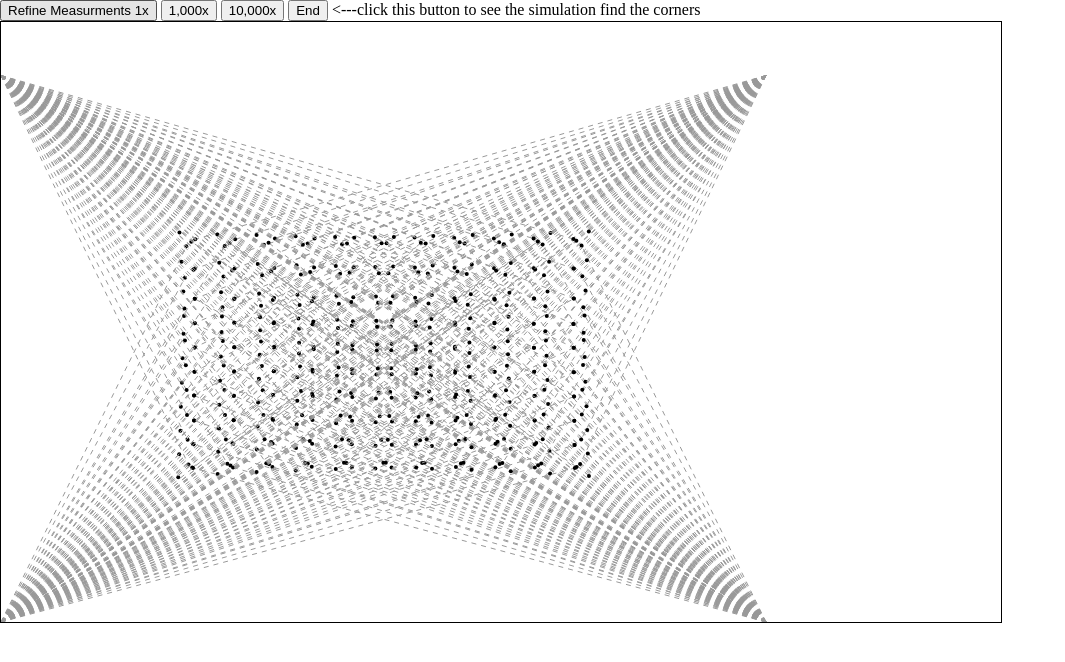
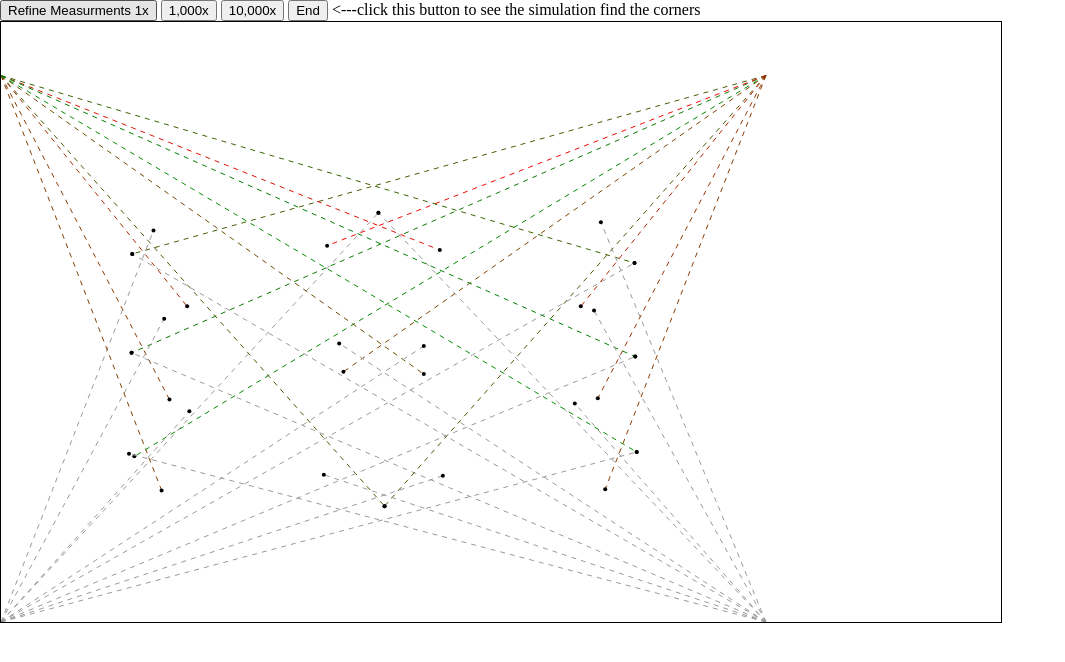
Before and after one commit to azamat-bagatov/Calibration-Simulation, a plain HTML site: page index.html in a window 1280 px wide. Shown: the whole page, without its empty margins (0-1065 px from the left). Drawn offline with Linux system fonts and the light colour scheme.

Commit message:
Add colors to the lines, not sure I like it

```diff
--- a/index.html
+++ b/index.html
@@ -229,7 +229,7 @@ function magneticallyAttractedLinesFitness(measurement, individual){
     //Here we need to evolve the lines to be end closer together
     const finalFitness = computeEndpointFitness(tlLine, trLine, blLine, brLine);
 
-    drawLines(tlLine, trLine, blLine, brLine);
+    drawLines(tlLine, trLine, blLine, brLine, individual);
 
     return {fitness: finalFitness, lines: {tlLine: tlLine, trLine: trLine, blLine: blLine, brLine: brLine}};
 }
@@ -362,6 +362,52 @@ function computeLinesFitness(measurements, lastGuess){
     return lastGuess;
 }
 
+
+
+function calculateTensions(x, y, guess) {
+    let Xtl = guess.tl.x;
+    let Ytl = guess.tl.y;
+    let Xtr = guess.tr.x;
+    let Ytr = guess.tr.y;
+    let Xbl = guess.bl.x;
+    let Ybl = guess.bl.y;
+    let Xbr = guess.br.x;
+    let Ybr = guess.br.y;
+
+    let mass = 5.0;
+    const G_CONSTANT = 9.80665;
+    let alpha = 0.26;
+    let TL, TR;
+
+    let A, C, sinD, cosD, sinE, cosE;
+    let Fx, Fy;
+
+    A = (Xtl - x) / (Ytl - y);
+    C = (Xtr - x) / (Ytr - y);
+    A = Math.abs(A);
+    C = Math.abs(C);
+    sinD = x / Math.sqrt(Math.pow(x, 2) + Math.pow(y, 2));
+    cosD = y / Math.sqrt(Math.pow(x, 2) + Math.pow(y, 2));
+    sinE = Math.abs(Xbr - x) / Math.sqrt(Math.pow(Xbr - x, 2) + Math.pow(y, 2));
+    cosE = y / Math.sqrt(Math.pow(Xbr - x, 2) + Math.pow(y, 2));
+
+    Fx = Ybr * sinE - Ybl * sinD;
+    Fy = Ybr * cosE + Ybl * cosD + mass * G_CONSTANT * Math.cos(alpha);
+    // console.log(`Fx = ${Fx.toFixed(1)}, Fy = ${Fy.toFixed(1)}`);
+
+    let TLy = (Fx + C * Fy) / (A + C);
+    let TRy = Fy - TLy;
+    let TRx = C * (Fy - TLy);
+    let TLx = A * TLy;
+
+    // console.log(`TLy = ${TLy.toFixed(1)}, TRy = ${TRy.toFixed(1)}, TRx = ${TRx.toFixed(1)}, TLx = ${TLx.toFixed(1)}`);
+
+    TL = Math.sqrt(Math.pow(TLx, 2) + Math.pow(TLy, 2));
+    TR = Math.sqrt(Math.pow(TRx, 2) + Math.pow(TRy, 2));
+
+    return { TL, TR };
+}
+
 /**
  * Flips the y-coordinate of a point to account for the canvas having y at the top.
  * @param {number} y - The y-coordinate to flip.
@@ -372,6 +418,20 @@ function flipY(y) {
   return canvas.height - y;
 }
 
+function changeStrokeStyle(inputValue) {
+  const green = [0, 128, 0]; // RGB values for green
+  const red = [255, 0, 0]; // RGB values for red
+  const range = 60 - 20; // Range of input values
+  const increment = (red.map((value, index) => value - green[index])).map(value => value / range); // Increment for each RGB value
+
+  const color = green.map((value, index) => Math.round(value + increment[index] * (inputValue - 20))); // Calculate the color based on the input value
+
+  const canvas = document.getElementById("CursorLayer");
+  const ctx = canvas.getContext("2d");
+
+  ctx.strokeStyle = `rgb(${color[0]}, ${color[1]}, ${color[2]})`; // Set the strokeStyle to the calculated color
+}
+
 /**
  * Draws four lines on a canvas element and adds a circle at the end of each line.
  * @param {Object} line1 - An object containing the x and y coordinates of the beginning and end of the first line.
@@ -380,16 +440,21 @@ function flipY(y) {
  * @param {Object} line4 - An object containing the x and y coordinates of the beginning and end of the fourth line.
  * @returns {void}
  */
-function drawLines(line1, line2, line3, line4) {
+function drawLines(line1, line2, line3, line4, guess) {
+
+    //Compute the tensions in the upper two belts
+    const { TL, TR } = calculateTensions(line1.xEnd, line1.yEnd, guess); //This assumes the ends are in the same place which they aren't at first
+    console.log(TL);
+    console.log(TR);
+
     var canvas = document.getElementById("CursorLayer");
     var ctx = canvas.getContext("2d");
-
-    // Set the stroke color to a lighter grey
-    ctx.strokeStyle = "#999";
 
     // Draw the four lines
     ctx.setLineDash([5, 5]);
 
+    //Top left line
+    changeStrokeStyle(TL);
     ctx.beginPath();
     ctx.moveTo(line1.xBegin / 4, flipY(line1.yBegin / 4));
     ctx.lineTo(line1.xEnd / 4, flipY(line1.yEnd / 4));
@@ -398,6 +463,9 @@ function drawLines(line1, line2, line3, line4) {
     ctx.arc(line1.xEnd / 4, flipY(line1.yEnd / 4), 2, 0, 2 * Math.PI);
     ctx.fill();
 
+
+    //Top right line
+    changeStrokeStyle(TR);
     ctx.beginPath();
     ctx.moveTo(line2.xBegin / 4, flipY(line2.yBegin / 4));
     ctx.lineTo(line2.xEnd / 4, flipY(line2.yEnd / 4));
@@ -405,6 +473,9 @@ function drawLines(line1, line2, line3, line4) {
     ctx.beginPath();
     ctx.arc(line2.xEnd / 4, flipY(line2.yEnd / 4), 2, 0, 2 * Math.PI);
     ctx.fill();
+
+    // Set the stroke color to a lighter grey
+    ctx.strokeStyle = "#999";
 
     ctx.beginPath();
     ctx.moveTo(line3.xBegin / 4, flipY(line3.yBegin / 4));
@@ -664,6 +735,8 @@ var initialIndividual = {
 const centerX = initialWidth/2;
 const centerY = initialHeight/2;
 
+calculateTensions(centerX, centerY, initialIndividual);
+
 
 //Un-comment this code to use the simulated measurements
 
@@ -684,116 +757,15 @@ const centerY = initialHeight/2;
 
 var measurements = [
 
-{bl:1676.05,   br:2758.07,   tr:2389.19,   tl:963.48},
-{bl:1561.98,   br:2690.52,   tr:2426.01,   tl:1049.40},
-{bl:1453.72,   br:2626.89,   tr:2467.84,   tl:1142.86},
-{bl:1365.89,   br:2580.43,   tr:2505.58,   tl:1221.31},
-{bl:1281.56,   br:2537.20,   tr:2546.17,   tl:1302.92},
-{bl:1201.06,   br:2497.25,   tr:2590.01,   tl:1387.33},
-{bl:1123.24,   br:2462.01,   tr:2637.06,   tl:1473.32},
-{bl:1050.27,   br:2427.27,   tr:2687.40,   tl:1561.17},
-{bl:980.00,   br:2399.89,   tr:2740.13,   tl:1650.31},
-{bl:916.99,   br:2374.92,   tr:2795.52,   tl:1740.78},
-{bl:1750.23,   br:2628.96,   tr:2235.80,   tl:1085.98},
-{bl:1644.76,   br:2557.91,   tr:2274.67,   tl:1162.73},
-{bl:1539.83,   br:2490.60,   tr:2319.22,   tl:1248.09},
-{bl:1458.07,   br:2441.94,   tr:2359.45,   tl:1320.09},
-{bl:1379.25,   br:2395.85,   tr:2402.65,   tl:1396.16},
-{bl:1303.93,   br:2353.52,   tr:2449.15,   tl:1475.43},
-{bl:1233.70,   br:2314.78,   tr:2498.93,   tl:1556.38},
-{bl:1166.48,   br:2279.11,   tr:2551.78,   tl:1639.81},
-{bl:1105.22,   br:2248.83,   tr:2607.29,   tl:1724.84},
-{bl:1050.76,   br:2221.47,   tr:2665.61,   tl:1811.37},
-{bl:1840.00,   br:2503.69,   tr:2082.11,   tl:1217.38},
-{bl:1737.22,   br:2428.14,   tr:2124.47,   tl:1286.34},
-{bl:1638.07,   br:2357.55,   tr:2172.91,   tl:1363.98},
-{bl:1561.89,   br:2305.46,   tr:2215.05,   tl:1430.36},
-{bl:1488.95,   br:2255.89,   tr:2261.39,   tl:1500.93},
-{bl:1418.80,   br:2211.40,   tr:2310.68,   tl:1574.57},
-{bl:1352.67,   br:2172.23,   tr:2363.61,   tl:1650.89},
-{bl:1291.46,   br:2132.97,   tr:2419.30,   tl:1729.85},
-{bl:1234.94,   br:2100.78,   tr:2477.69,   tl:1810.49},
-{bl:1186.34,   br:2071.37,   tr:2538.79,   tl:1893.43},
-{bl:1933.09,   br:2379.15,   tr:1931.68,   tl:1354.86},
-{bl:1836.60,   br:2300.96,   tr:1976.14,   tl:1417.48},
-{bl:1742.53,   br:2225.87,   tr:2028.26,   tl:1487.82},
-{bl:1673.01,   br:2171.71,   tr:2073.26,   tl:1548.93},
-{bl:1604.84,   br:2114.75,   tr:2122.52,   tl:1614.82},
-{bl:1538.57,   br:2073.04,   tr:2175.37,   tl:1682.77},
-{bl:1479.80,   br:2027.56,   tr:2231.13,   tl:1754.76},
-{bl:1423.54,   br:1988.00,   tr:2289.96,   tl:1829.33},
-{bl:1370.98,   br:1952.47,   tr:2351.83,   tl:1905.95},
-{bl:1326.28,   br:1922.29,   tr:2416.13,   tl:1984.69},
-{bl:2036.56,   br:2260.30,   tr:1781.51,   tl:1497.02},
-{bl:1944.94,   br:2176.40,   tr:1830.52,   tl:1553.98},
-{bl:1857.01,   br:2097.46,   tr:1885.63,   tl:1618.56},
-{bl:1789.68,   br:2039.03,   tr:1934.56,   tl:1674.95},
-{bl:1725.68,   br:1983.46,   tr:1986.90,   tl:1735.23},
-{bl:1666.44,   br:1933.00,   tr:2043.36,   tl:1799.32},
-{bl:1610.20,   br:1886.32,   tr:2102.77,   tl:1866.55},
-{bl:1559.18,   br:1843.16,   tr:2165.22,   tl:1936.73},
-{bl:1511.91,   br:1805.39,   tr:2230.33,   tl:2009.16},
-{bl:1472.82,   br:1771.01,   tr:2298.24,   tl:2084.12},
-{bl:2148.04,   br:2146.05,   tr:1632.89,   tl:1642.42},
-{bl:2057.43,   br:2058.27,   tr:1686.26,   tl:1694.97},
-{bl:1977.24,   br:1973.76,   tr:1744.86,   tl:1754.25},
-{bl:1912.92,   br:1912.10,   tr:1797.81,   tl:1807.04},
-{bl:1854.61,   br:1853.73,   tr:1854.35,   tl:1863.54},
-{bl:1799.33,   br:1797.82,   tr:1914.30,   tl:1923.16},
-{bl:1746.24,   br:1747.94,   tr:1977.64,   tl:1986.33},
-{bl:1699.32,   br:1699.43,   tr:2043.72,   tl:2052.19},
-{bl:1656.62,   br:1658.61,   tr:2112.74,   tl:2120.85},
-{bl:1619.25,   br:1622.50,   tr:2184.08,   tl:2192.27},
-{bl:2263.34,   br:2038.28,   tr:1487.40,   tl:1790.26},
-{bl:2178.12,   br:1944.17,   tr:1544.95,   tl:1838.62},
-{bl:2098.63,   br:1858.57,   tr:1609.65,   tl:1894.08},
-{bl:2040.92,   br:1790.48,   tr:1665.99,   tl:1942.29},
-{bl:1985.12,   br:1727.32,   tr:1727.12,   tl:1994.98},
-{bl:1935.22,   br:1666.48,   tr:1791.55,   tl:2050.72},
-{bl:1886.49,   br:1610.83,   tr:1859.01,   tl:2110.15},
-{bl:1844.08,   br:1559.73,   tr:1929.47,   tl:2172.15},
-{bl:1806.01,   br:1512.90,   tr:2002.35,   tl:2237.37},
-{bl:1772.55,   br:1472.64,   tr:2077.18,   tl:2304.92},
-{bl:2382.40,   br:1937.54,   tr:1344.36,   tl:1939.98},
-{bl:2302.66,   br:1837.88,   tr:1408.29,   tl:1984.77},
-{bl:2226.42,   br:1744.33,   tr:1479.11,   tl:2035.31},
-{bl:2172.14,   br:1672.22,   tr:1539.98,   tl:2081.44},
-{bl:2119.97,   br:1603.77,   tr:1606.35,   tl:2129.99},
-{bl:2072.27,   br:1539.27,   tr:1674.85,   tl:2182.81},
-{bl:2027.83,   br:1478.58,   tr:1747.17,   tl:2238.34},
-{bl:1989.27,   br:1423.98,   tr:1821.84,   tl:2297.20},
-{bl:1953.22,   br:1372.86,   tr:1898.55,   tl:2358.76},
-{bl:1922.77,   br:1328.56,   tr:1977.68,   tl:2422.78},
-{bl:2505.79,   br:1841.51,   tr:1207.99,   tl:2091.19},
-{bl:2429.20,   br:1739.30,   tr:1275.52,   tl:2132.81},
-{bl:2359.42,   br:1639.91,   tr:1354.33,   tl:2180.11},
-{bl:2308.19,   br:1564.04,   tr:1421.03,   tl:2222.83},
-{bl:2258.42,   br:1489.72,   tr:1492.32,   tl:2268.84},
-{bl:2214.17,   br:1419.80,   tr:1566.40,   tl:2318.16},
-{bl:2173.96,   br:1354.46,   tr:1643.26,   tl:2370.43},
-{bl:2136.59,   br:1293.11,   tr:1722.09,   tl:2426.04},
-{bl:2102.99,   br:1237.07,   tr:1803.29,   tl:2484.46},
-{bl:2072.67,   br:1189.23,   tr:1886.32,   tl:2545.60},
-{bl:2632.37,   br:1756.76,   tr:1075.64,   tl:2243.40},
-{bl:2560.10,   br:1649.03,   tr:1151.67,   tl:2282.61},
-{bl:2494.34,   br:1543.26,   tr:1237.78,   tl:2326.89},
-{bl:2442.54,   br:1462.99,   tr:1310.99,   tl:2366.71},
-{bl:2398.05,   br:1383.06,   tr:1387.66,   tl:2409.88},
-{bl:2356.36,   br:1307.35,   tr:1467.02,   tl:2456.37},
-{bl:2318.34,   br:1236.08,   tr:1548.32,   tl:2506.11},
-{bl:2282.28,   br:1170.05,   tr:1632.34,   tl:2558.37},
-{bl:2250.78,   br:1107.19,   tr:1717.74,   tl:2614.12},
-{bl:2223.60,   br:1052.21,   tr:1804.79,   tl:2671.74},
-{bl:2761.07,   br:1679.79,   tr:952.30,   tl:2397.33},
-{bl:2692.37,   br:1568.52,   tr:1037.32,   tl:2433.37},
-{bl:2631.51,   br:1458.59,   tr:1131.56,   tl:2475.21},
-{bl:2581.74,   br:1370.64,   tr:1212.33,   tl:2512.59},
-{bl:2540.65,   br:1287.07,   tr:1293.82,   tl:2553.14},
-{bl:2499.76,   br:1205.12,   tr:1378.97,   tl:2597.48},
-{bl:2463.52,   br:1126.28,   tr:1465.91,   tl:2644.35},
-{bl:2430.86,   br:1052.91,   tr:1553.65,   tl:2694.31},
-{bl:2401.31,   br:984.67,   tr:1643.39,   tl:2746.77},
-{bl:2376.66,   br:922.23,   tr:1733.76,   tl:2801.97},
+{bl:1681.62,   br:2932.75,   tr:2648.93,   tl:1198.52},
+{bl:1378.70,   br:2758.13,   tr:2785.88,   tl:1473.73},
+{bl:1131.37,   br:2637.00,   tr:2967.56,   tl:1793.43},
+{bl:2227.41,   br:2256.28,   tr:1894.46,   tl:1903.04},
+{bl:2020.18,   br:2040.67,   tr:2077.02,   tl:2085.26},
+{bl:1862.34,   br:1866.22,   tr:2314.90,   tl:2322.43},
+{bl:2913.09,   br:1732.72,   tr:1192.42,   tl:2659.92},
+{bl:2750.53,   br:1426.15,   tr:1465.21,   tl:2792.83},
+{bl:2632.56,   br:1164.90,   tr:1786.40,   tl:2974.06}
 
 ];
 measurements = scaleMeasurements(measurements, 0.9945);
```
